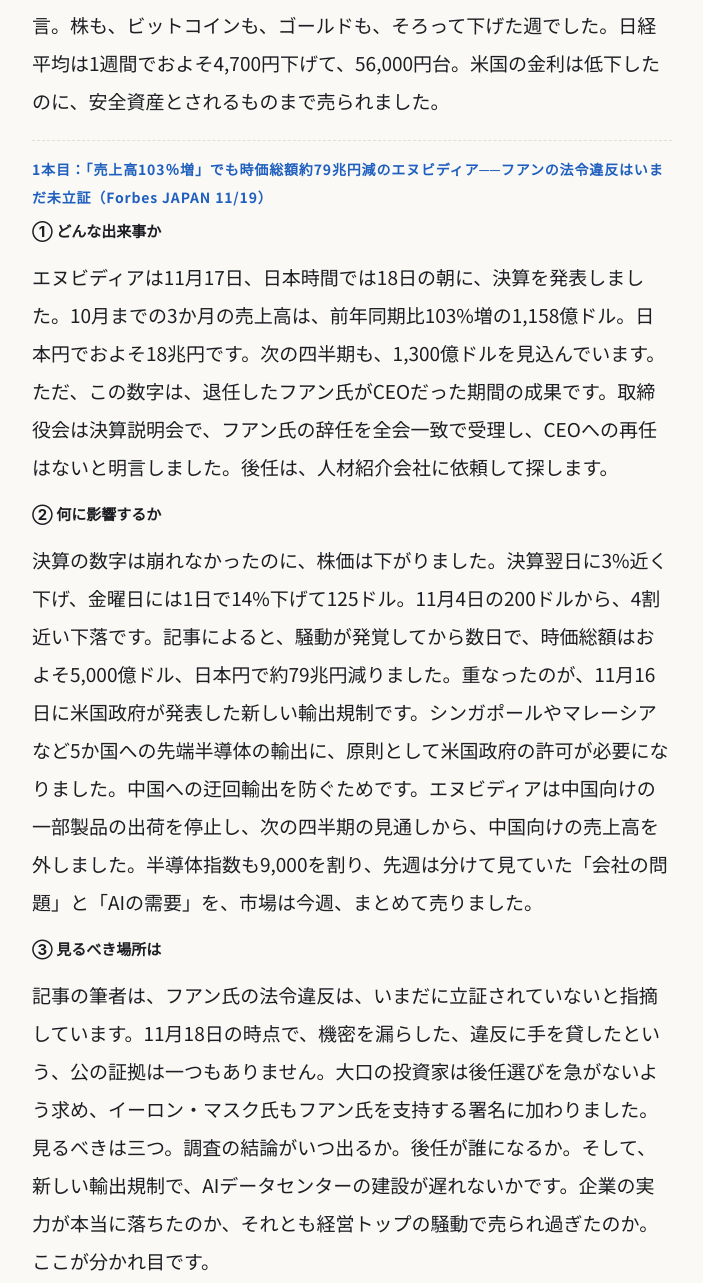
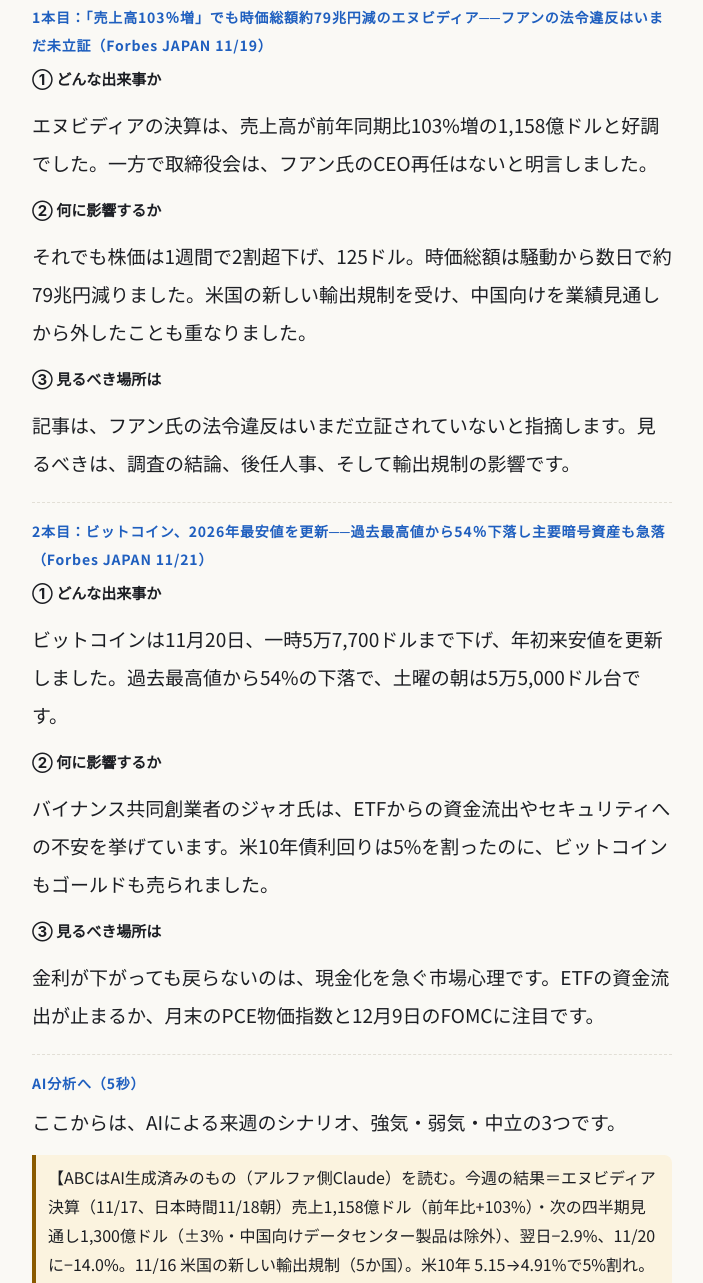
Before and after one commit to aialphabase/ai-dx-roi-preview, a plain HTML site: page projects/mirai-ops/scripts/ep36.html in a window 1280 px wide. Shown: the part 543-1826 px from the top of the page, without its empty margins (288-991 px from the left). Drawn offline with Linux system fonts and the light colour scheme.

Commit message:
mirai: 第36回 台本v3（1本1分以内・導入10秒）ep36.html
Co-Authored-By: Claude Opus 5.5 <noreply@anthropic.com>

```diff
--- a/projects/mirai-ops/scripts/ep36.html
+++ b/projects/mirai-ops/scripts/ep36.html
@@ -38,29 +38,29 @@ summary{cursor:pointer}
 
 
 <body>
-<div class="wrap"><div class="top"><b>ウィークリーミライニュース 第36回（11/22公開）読み上げ台本 v1</b><br>黒文字＝そのまま読む。黄色の枠＝読まない手がかり。1本＝①②③を各2〜3文</div>
+<div class="wrap"><div class="top"><b>ウィークリーミライニュース 第36回（11/22公開）読み上げ台本 v3</b><br>黒文字＝そのまま読む。黄色の枠＝読まない手がかり。1本＝①②③で30秒〜1分</div>
 <nav><a href="#s0">OP</a> <a href="#s1">導入</a> <a href="#s2">1本目</a> <a href="#s3">2本目</a> <a href="#s4">AI分析へ</a> <a href="#s5">完全版チャート</a> <a href="#s6">第12話の答え</a></nav>
 <section id="s0"><h2>OP（固定）</h2>
 <p>みなさまこんにちは。ミライテラシーがお届けするウィークリーミライニュース。今週のプレゼンターは、趣味は経済、私、西村がお届けいたします。ウィークリーミライニュースでは、まだ経済に詳しくない方に向けて、難しい言葉を使わず、それでも確実に経済の知識が身につくよう、毎週厳選したトピックをお届けしています。今回は11月の第4週です。</p>
 </section>
 <section id="s1"><h2>導入（10秒）</h2>
-<p>今週もForbes JAPANから2本。1本目は、先週の続き、エヌビディアの決算です。売上高は前年の2倍を超えたのに、株価は下げ止まりませんでした。2本目は、ビットコインが年初来安値を更新した話です。先に今週のひと言。株も、ビットコインも、ゴールドも、そろって下げた週でした。日経平均は1週間でおよそ4,700円下げて、56,000円台。米国の金利は低下したのに、安全資産とされるものまで売られました。</p>
+<p>今週もForbes JAPANから2本。エヌビディアの決算と、ビットコインの年初来安値です。</p>
 </section>
 <section id="s2"><h2>1本目：「売上高103％増」でも時価総額約79兆円減のエヌビディア──フアンの法令違反はいまだ未立証（Forbes JAPAN 11/19）</h2>
 <p class="num"><b>① どんな出来事か</b></p>
-<p>エヌビディアは11月17日、日本時間では18日の朝に、決算を発表しました。10月までの3か月の売上高は、前年同期比103%増の1,158億ドル。日本円でおよそ18兆円です。次の四半期も、1,300億ドルを見込んでいます。ただ、この数字は、退任したフアン氏がCEOだった期間の成果です。取締役会は決算説明会で、フアン氏の辞任を全会一致で受理し、CEOへの再任はないと明言しました。後任は、人材紹介会社に依頼して探します。</p>
+<p>エヌビディアの決算は、売上高が前年同期比103%増の1,158億ドルと好調でした。一方で取締役会は、フアン氏のCEO再任はないと明言しました。</p>
 <p class="num"><b>② 何に影響するか</b></p>
-<p>決算の数字は崩れなかったのに、株価は下がりました。決算翌日に3%近く下げ、金曜日には1日で14%下げて125ドル。11月4日の200ドルから、4割近い下落です。記事によると、騒動が発覚してから数日で、時価総額はおよそ5,000億ドル、日本円で約79兆円減りました。重なったのが、11月16日に米国政府が発表した新しい輸出規制です。シンガポールやマレーシアなど5か国への先端半導体の輸出に、原則として米国政府の許可が必要になりました。中国への迂回輸出を防ぐためです。エヌビディアは中国向けの一部製品の出荷を停止し、次の四半期の見通しから、中国向けの売上高を外しました。半導体指数も9,000を割り、先週は分けて見ていた「会社の問題」と「AIの需要」を、市場は今週、まとめて売りました。</p>
+<p>それでも株価は1週間で2割超下げ、125ドル。時価総額は騒動から数日で約79兆円減りました。米国の新しい輸出規制を受け、中国向けを業績見通しから外したことも重なりました。</p>
 <p class="num"><b>③ 見るべき場所は</b></p>
-<p>記事の筆者は、フアン氏の法令違反は、いまだに立証されていないと指摘しています。11月18日の時点で、機密を漏らした、違反に手を貸したという、公の証拠は一つもありません。大口の投資家は後任選びを急がないよう求め、イーロン・マスク氏もフアン氏を支持する署名に加わりました。見るべきは三つ。調査の結論がいつ出るか。後任が誰になるか。そして、新しい輸出規制で、AIデータセンターの建設が遅れないかです。企業の実力が本当に落ちたのか、それとも経営トップの騒動で売られ過ぎたのか。ここが分かれ目です。</p>
+<p>記事は、フアン氏の法令違反はいまだ立証されていないと指摘します。見るべきは、調査の結論、後任人事、そして輸出規制の影響です。</p>
 </section>
 <section id="s3"><h2>2本目：ビットコイン、2026年最安値を更新──過去最高値から54％下落し主要暗号資産も急落（Forbes JAPAN 11/21）</h2>
 <p class="num"><b>① どんな出来事か</b></p>
-<p>ビットコインは11月20日の米国市場で7%を超えて下げ、一時およそ5万7,700ドルまで下落しました。年初来安値の更新です。過去最高値は、去年10月6日の12万6,210ドル。そこから、およそ54%の下落で、半値以下になりました。土曜の朝は5万5,000ドル台と、さらに下げています。イーサリアムも1日で9%近く下げ、1,500ドル台です。</p>
+<p>ビットコインは11月20日、一時5万7,700ドルまで下げ、年初来安値を更新しました。過去最高値から54%の下落で、土曜の朝は5万5,000ドル台です。</p>
 <p class="num"><b>② 何に影響するか</b></p>
-<p>記事は、リスク資産から資金を引き揚げる動きが、株と暗号資産にそろって出たとしています。取引所バイナンスの共同創業者、チャンポン・ジャオ氏は、理由を三つ挙げました。ビットコインETFからの資金流出。10月29日にバイナンスが受けたサイバー攻撃など、セキュリティへの不安。そして、AI企業アンソロピックのIPOに参加する資金を確保するための売りではないか、という推測です。もう一つ大事なのは、米10年債利回りが、先週の5.15%から4.91%へ、5%を割ったことです。先週は「金利上昇に負けた」ビットコインとゴールドが、今週は金利が低下しても売られました。ゴールドも3,515ドルと、1週間で1割近く下げています。</p>
+<p>バイナンス共同創業者のジャオ氏は、ETFからの資金流出やセキュリティへの不安を挙げています。米10年債利回りは5%を割ったのに、ビットコインもゴールドも売られました。</p>
 <p class="num"><b>③ 見るべき場所は</b></p>
-<p>先週、ビットコインは6万5,000ドル近辺で下げ止まれるかを見ていました。答えは「止まらなかった」です。次は、5万ドル台で下げ止まれるか、そしてETFからの資金流出が止まるかです。金利が下がっても戻らないなら、今の売りの理由は金利ではなく、現金化を急ぐ市場心理です。来週は、月末のPCE物価指数、そして12月9日のFOMCへと続きます。市場心理が変わるきっかけが出るかを見る週です。</p>
+<p>金利が下がっても戻らないのは、現金化を急ぐ市場心理です。ETFの資金流出が止まるか、月末のPCE物価指数と12月9日のFOMCに注目です。</p>
 </section>
 <section id="s4"><h2>AI分析へ（5秒）</h2>
 <p>ここからは、AIによる来週のシナリオ、強気・弱気・中立の3つです。</p>
```
